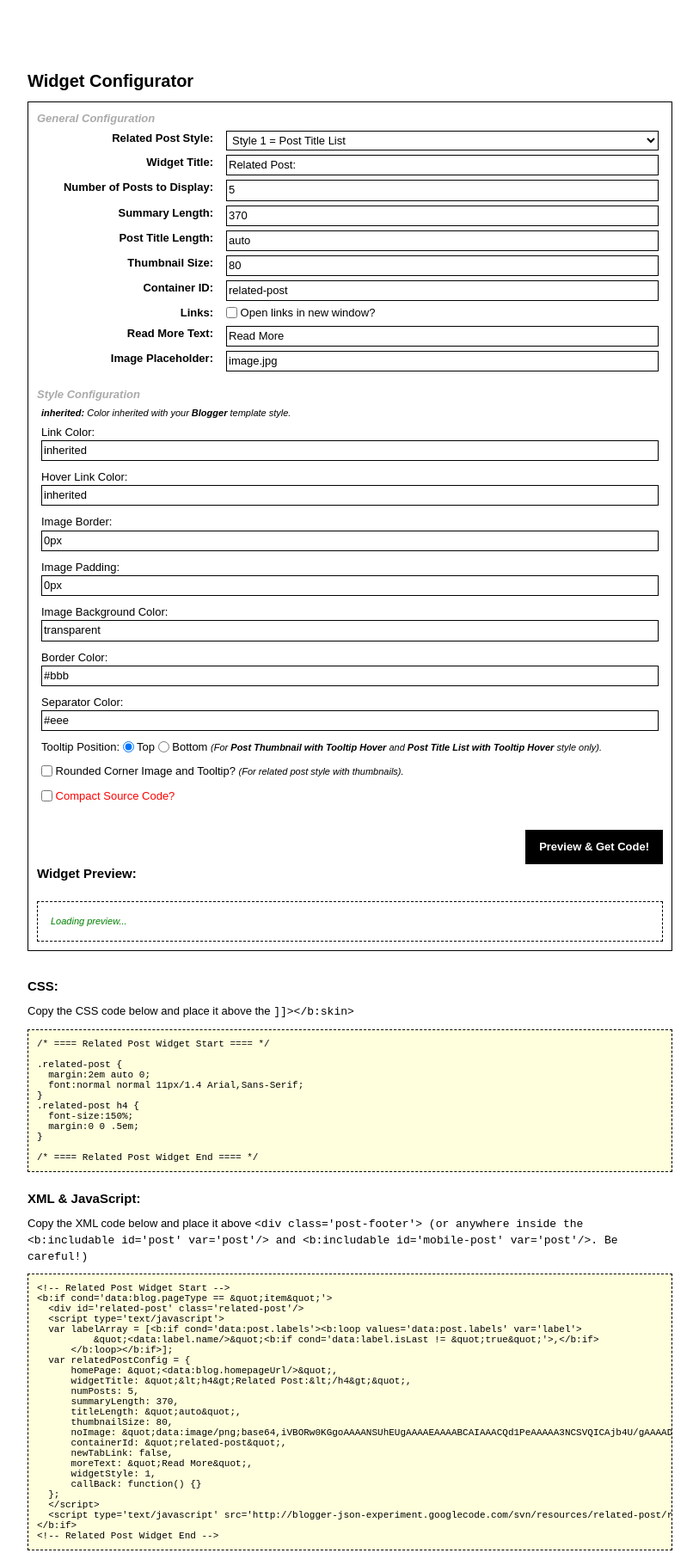
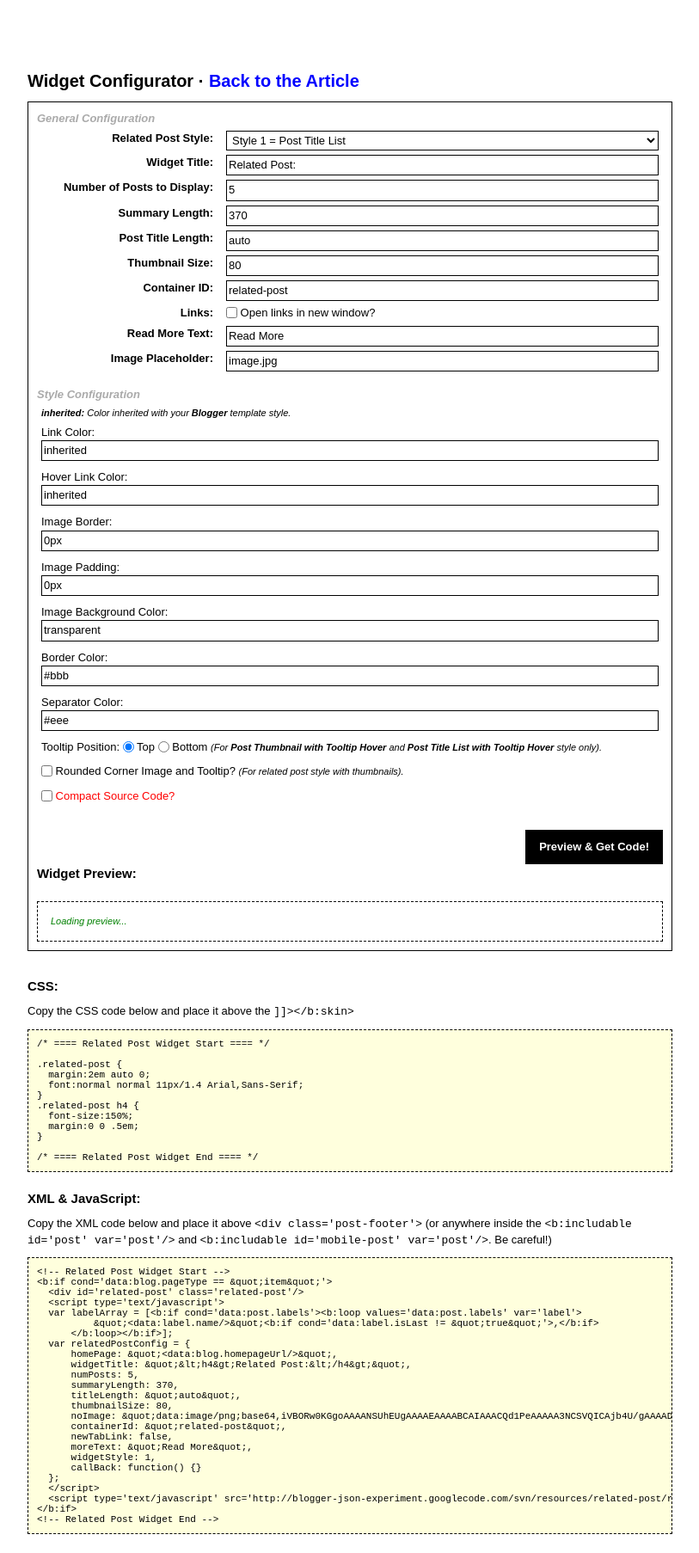
Before and after one commit to taufik-nurrohman/blogger-json-experiment, a plain HTML site: page resources/related-post/widget-configuration.html in a window 1280 px wide. Shown: the top 1806 px of the page at 86% size, without its empty margins (233-1046 px from the left). Drawn offline with Linux system fonts and the light colour scheme.

Commit message:
Add a back link to the article and fix the `<code>` tag mistake.

```diff
--- a/resources/related-post/widget-configuration.html
+++ b/resources/related-post/widget-configuration.html
@@ -1,4 +1,3 @@
-
 <!DOCTYPE html>
 <html dir="ltr">
 <head>
@@ -182,7 +181,7 @@ textarea:focus + .description {display:block}
 <body>
 
 <div class="config-group">
-	<h2>Widget Configurator</h2>
+	<h2>Widget Configurator &middot; <a href="http://www.dte.web.id/2013/07/widget-artikel-terkait-blogger-6-dalam-1.html">Back to the Article</a></h2>
 	<form action="#" name="config">
 		<input type="text" name="f1" value="http://dte-feed.blogspot.com/" style="display:none;">
 		<table border="0">
@@ -329,7 +328,7 @@ function submitConfig() {
 function getCode() {
 	var str = '<h4>CSS:</h4><p>Copy the CSS code below and place it above the <code>]]&gt;&lt;/b:skin&gt;</code></p>';
 	str += '<pre onclick="autoSelect(this);"><code>' + style + '</code></pre>';
-	str += '<h4>XML &amp; JavaScript:</h4><p>Copy the XML code below and place it above <code>&lt;div class=&#39;post-footer&#39;&gt; (or anywhere inside the <code>&lt;b:includable id=&#39;post&#39; var=&#39;post&#39;/&gt;</code> and <code>&lt;b:includable id=&#39;mobile-post&#39; var=&#39;post&#39;/&gt;</code>. Be careful!)</code></p>';
+	str += '<h4>XML &amp; JavaScript:</h4><p>Copy the XML code below and place it above <code>&lt;div class=&#39;post-footer&#39;&gt;</code> (or anywhere inside the <code>&lt;b:includable id=&#39;post&#39; var=&#39;post&#39;/&gt;</code> and <code>&lt;b:includable id=&#39;mobile-post&#39; var=&#39;post&#39;/&gt;</code>. Be careful!)</p>';
 	str += '<pre onclick="autoSelect(this);"><code>';
 	str += '&lt;!-- Related Post Widget Start --&gt;\n';
 	str += '&lt;b:if cond=&#39;data:blog.pageType == &amp;quot;item&amp;quot;&#39;&gt;\n';
```
